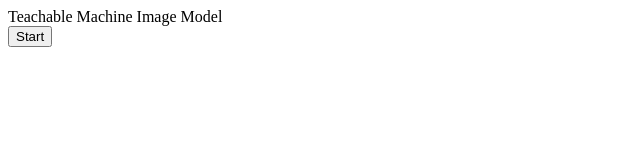
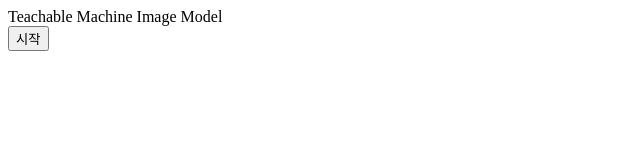
Before and after one commit to seohosixn/78, a plain HTML site: page index.html in a window 1280 px wide. Shown: the full height of the page, 0-640 px from the left. Drawn offline with Linux system fonts and the light colour scheme.

Commit message:
Update index.html
start를 시작으로 바꿈

```diff
--- a/index.html
+++ b/index.html
@@ -7,7 +7,7 @@
 </head>
 <body>
     <div>Teachable Machine Image Model</div>
-<button type="피카츄 꼬부기 구별앱" onclick="init()">Start</button>
+<button type="피카츄 꼬부기 구별앱" onclick="init()">시작</button>
 <div id="webcam-container"></div>
 <div id="label-container"></div>
 <script src="https://cdn.jsdelivr.net/npm/@tensorflow/tfjs@latest/dist/tf.min.js"></script>
```
